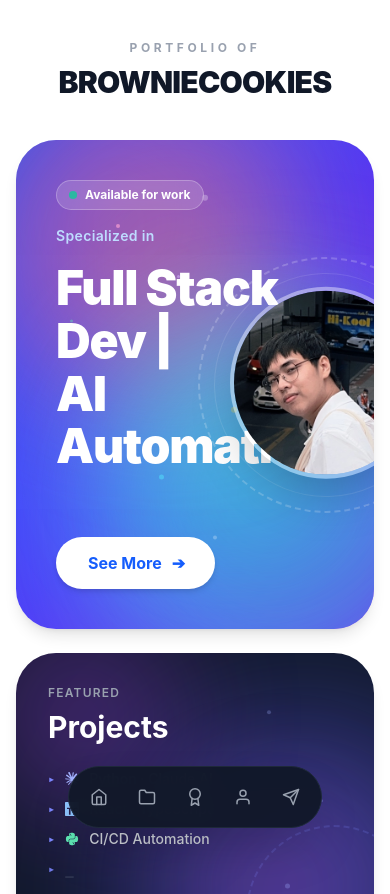
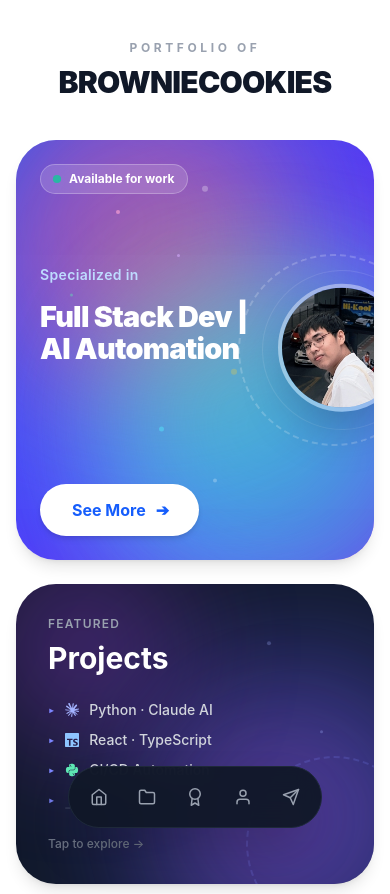
Before and after one commit to PuriphatXXVII/my-portfolio, a React (Vite) app: page / in a window 390 px wide. Shown: the top 894 px of the page. Built offline with nearby package versions, Linux system fonts and the light colour scheme.

Commit message:
fix(responsive): stop hero heading/photo overlap on mobile
On small screens the headline ran full-width under the floating photo. Shrink the photo + rings on mobile, reserve right padding for the text column, and scale down the heading so nothing overlaps or clips.

```diff
--- a/src/components/ExpandedModal.tsx
+++ b/src/components/ExpandedModal.tsx
@@ -21,14 +21,14 @@ function HeroPanel({ techReady }: { techReady: boolean }) {
       <img
         src={myPhoto}
         alt="Puriphat"
-        className="absolute top-[5%] -right-16 md:-right-24 w-56 h-56 md:w-88 md:h-88 rounded-full object-cover object-[center_20%] border-8 border-white/20 shadow-2xl z-0"
+        className="absolute top-[3%] -right-12 sm:-right-16 md:-right-24 w-32 h-32 sm:w-56 sm:h-56 md:w-88 md:h-88 rounded-full object-cover object-[center_20%] border-4 sm:border-8 border-white/20 shadow-2xl z-0"
       />
 
-      <div className="relative z-10 mt-2 w-full md:w-[60%] lg:w-[65%]">
+      <div className="relative z-10 mt-2 w-full pr-20 sm:pr-0 sm:w-[60%] lg:w-[65%]">
         <p className="text-blue-200 text-base md:text-lg font-semibold mb-3 tracking-wide">
           Specialized in
         </p>
-        <h2 className="text-white text-4xl md:text-5xl lg:text-6xl font-black leading-[1.15] mb-4 tracking-tight">
+        <h2 className="text-white text-[1.7rem] sm:text-4xl md:text-5xl lg:text-6xl font-black leading-[1.15] mb-4 tracking-tight">
           Full Stack Dev <span className="opacity-70">|</span><br />
           AI Automation
         </h2>
--- a/src/components/HomeGrid.tsx
+++ b/src/components/HomeGrid.tsx
@@ -53,7 +53,7 @@ export default function HomeGrid({ setExpanded }: HomeGridProps) {
         whileHover={{ scale: 1.015 }}
         whileTap={{ scale: 0.99 }}
         transition={{ type: 'spring', stiffness: 300, damping: 30 }}
-        className="md:col-span-2 min-h-105 lg:min-h-120 bg-linear-to-br from-blue-600 via-indigo-600 to-purple-700 rounded-[2.5rem] md:rounded-[3rem] p-10 lg:p-12 flex flex-col justify-between cursor-pointer overflow-hidden relative shadow-lg"
+        className="md:col-span-2 min-h-105 lg:min-h-120 bg-linear-to-br from-blue-600 via-indigo-600 to-purple-700 rounded-[2.5rem] md:rounded-[3rem] p-6 sm:p-10 lg:p-12 flex flex-col justify-between cursor-pointer overflow-hidden relative shadow-lg"
       >
         {/* === Animated colored blobs === */}
         <motion.div aria-hidden className="absolute -bottom-32 -right-32 w-md h-112 bg-blue-400 rounded-full blur-3xl opacity-60 pointer-events-none"
@@ -88,9 +88,9 @@ export default function HomeGrid({ setExpanded }: HomeGridProps) {
           Available for work
         </div>
 
-        <div className="relative z-10 mt-4 text-left md:w-2/3">
+        <div className="relative z-10 mt-4 text-left pr-24 sm:pr-0 sm:w-2/3">
           <p className="text-blue-200 text-sm md:text-base font-semibold mb-4 tracking-wide">Specialized in</p>
-          <h2 className="text-white text-5xl md:text-6xl lg:text-[4.5rem] font-black leading-[1.1] mb-6 tracking-tight">
+          <h2 className="text-white text-[1.8rem] sm:text-5xl md:text-6xl lg:text-[4.5rem] font-black leading-[1.1] mb-6 tracking-tight">
             Full Stack Dev |<br/>AI Automation
           </h2>
         </div>
@@ -104,18 +104,18 @@ export default function HomeGrid({ setExpanded }: HomeGridProps) {
 
         {/* Photo with idle float */}
         <motion.img src={myPhoto} alt="Puriphat"
-          className="absolute top-1/2 -right-12 md:-right-16 w-48 h-48 md:w-72 md:h-72 rounded-full object-cover object-[center_20%] border-4 border-white/40 shadow-2xl z-10"
+          className="absolute top-1/2 -right-8 sm:-right-12 md:-right-16 w-32 h-32 sm:w-48 sm:h-48 md:w-72 md:h-72 rounded-full object-cover object-[center_20%] border-4 border-white/40 shadow-2xl z-10"
           style={{ y: '-50%' }}
           animate={{ translateY: [0, -10, 0] }}
           transition={{ duration: 5, repeat: Infinity, ease: 'easeInOut' }} />
 
         {/* Rotating dashed ring */}
-        <motion.div aria-hidden className="absolute top-1/2 -right-20 md:-right-24 w-64 h-64 md:w-96 md:h-96 -translate-y-1/2 rounded-full border-2 border-dashed border-white/20 pointer-events-none"
+        <motion.div aria-hidden className="absolute top-1/2 -right-14 sm:-right-20 md:-right-24 w-48 h-48 sm:w-64 sm:h-64 md:w-96 md:h-96 -translate-y-1/2 rounded-full border-2 border-dashed border-white/20 pointer-events-none"
           animate={{ rotate: 360 }}
           transition={{ duration: 30, repeat: Infinity, ease: 'linear' }} />
 
         {/* Counter-rotating second ring */}
-        <motion.div aria-hidden className="absolute top-1/2 -right-16 md:-right-20 w-56 h-56 md:w-80 md:h-80 -translate-y-1/2 rounded-full border border-white/10 pointer-events-none"
+        <motion.div aria-hidden className="absolute top-1/2 -right-12 sm:-right-16 md:-right-20 w-40 h-40 sm:w-56 sm:h-56 md:w-80 md:h-80 -translate-y-1/2 rounded-full border border-white/10 pointer-events-none"
           animate={{ rotate: -360 }}
           transition={{ duration: 45, repeat: Infinity, ease: 'linear' }} />
       </motion.div>
```
